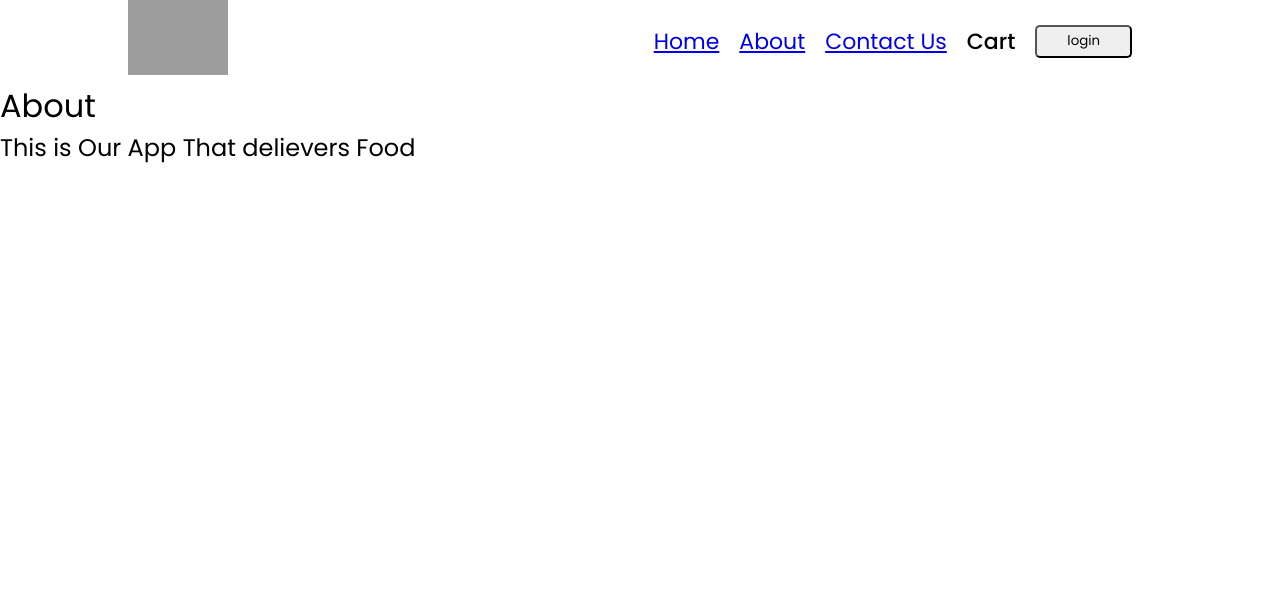
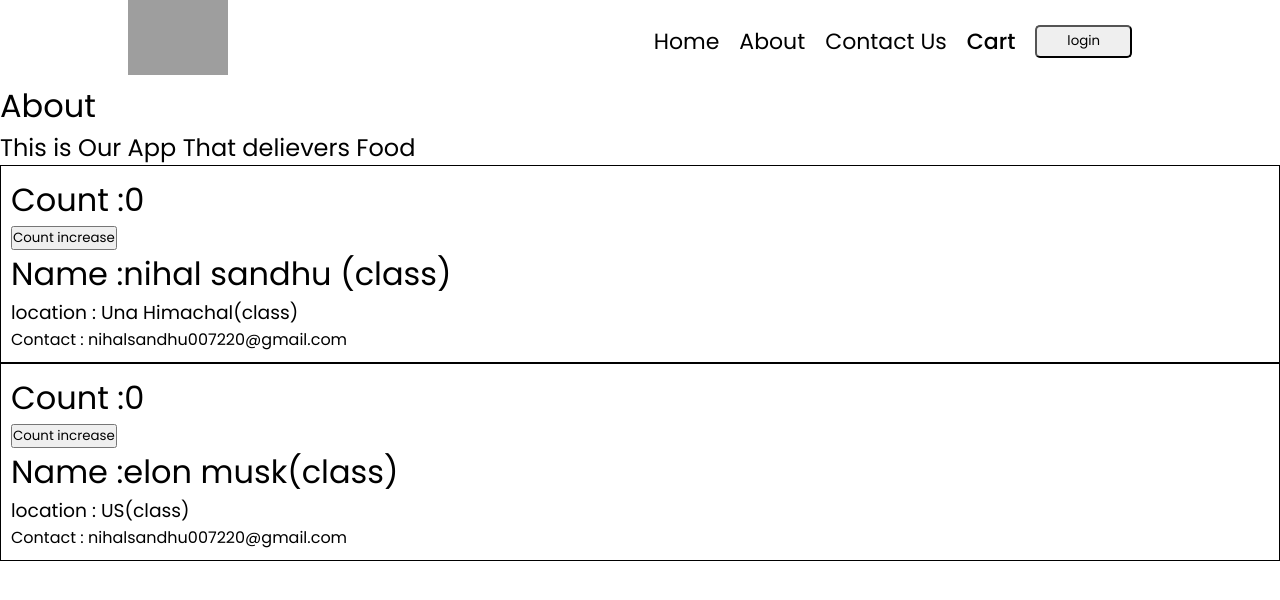
Before and after one commit to nihalsandhu09/The-React-Mastery, a React (Vite) app: page /about in a window 1280 px wide. Shown: the top 600 px of the page. Built offline with nearby package versions, Linux system fonts and the light colour scheme; grey boxes are pictures that could not be loaded.

Commit message:
class based component

```diff
--- a/index.css
+++ b/index.css
@@ -44,7 +44,7 @@ ul>li{
 .res-card{
     width: 350px;
     height: 370px;
-
+    color: black;
 
     padding: 5px;
     box-sizing: border-box;
@@ -67,6 +67,7 @@ ul>li{
 .res-info{
     margin-left: 10px ;
     margin-top: 2px;
+
 }
 .res-info>h3{
     font-weight: 700;
@@ -201,9 +202,7 @@ ul>li{
 }
 
 
-Link{
-  text-decoration: none;
-}
+
 
 .menu-card{
   display: flex;
@@ -213,3 +212,11 @@ Link{
   width: 200px;
   border-radius: 10px;
 }
+.link {
+  text-decoration: none;
+  color: black;
+}
+.user-card{
+  padding: 10px;
+  border: 1px solid black;
+}
--- a/src/components/About.js
+++ b/src/components/About.js
@@ -1,11 +1,30 @@
+import { Component } from "react";
+import User from "./User";
+import UserClass from "./userClass";
+class About extends Component {
+  constructor(props) {
+    super(props);
+    console.log(" parent constructor");
+  }
+  componentDidMount() {
+    console.log("  parent component did mount");
+  }
+  render() {
+    console.log("parent render");
+    return (
+      <div>
+        <h1>About</h1>
+        <h2>This is Our App That delievers Food</h2>
+        {/* <User name={"Nihal Sandhu(functional)"} /> */}
 
-const About = () => {
-  return (
-    <div>
+        <UserClass
+          name={"nihal sandhu (class)"}
+          location={"Una Himachal(class) "}
+        />
+        <UserClass name={"elon musk(class)"} location={"US(class) "} />
+      </div>
+    );
+  }
+}
 
-      <h1>About</h1>
-      <h2>This is Our App That delievers Food</h2>
-    </div>
-  );
-};
 export default About;
--- a/src/components/Body.js
+++ b/src/components/Body.js
@@ -92,6 +92,7 @@ const Body = () => {
           {filteredrestaurant.map((restaurant) => {
             return (
               <Link
+                className="link"
                 key={restaurant?.info?.id}
                 to={"/restaurants/" + restaurant?.info?.id}
               >
--- a/src/components/Header.js
+++ b/src/components/Header.js
@@ -5,11 +5,10 @@ const Header = () => {
   let [btnName, setbtnName] = useState("login");
   const handlebtn = () => {
     btnName === "login" ? setbtnName("logout") : setbtnName("login");
-    console.log(btnName);
   };
-  console.log("header rendered");
+
   useEffect(() => {
-    console.log("useEffect");
+
   }, []);
   return (
     <div className="margin">
@@ -20,13 +19,19 @@ const Header = () => {
         <div className="nav-items">
           <ul>
             <li>
-              <Link to="/">Home</Link>
+              <Link className="link" to="/">
+                Home
+              </Link>
             </li>
             <li>
-              <Link to="/about">About</Link>
+              <Link className="link" to="/about">
+                About
+              </Link>
             </li>
             <li>
-              <Link to="/contact">Contact Us</Link>
+              <Link className="link" to="/contact">
+                Contact Us
+              </Link>
             </li>
             <li>Cart</li>
             <button className="login" onClick={handlebtn}>
--- /dev/null
+++ b/src/components/User.js
@@ -0,0 +1,34 @@
+import { useEffect, useState } from "react";
+
+const User = (props) => {
+  const [count, setCount] = useState(0);
+  const [count2, setCount2] = useState(1);
+useEffect(()=>{
+
+},[])
+  return (
+    <div className="user-card">
+      <h1>Count:{count}</h1>
+      <button
+        onClick={() => {
+          setCount(count + 1);
+        }}
+      >
+        Update Count
+      </button>
+      <h2>Count2:{count2}</h2>
+      <button
+        onClick={() => {
+          setCount2(count2 + 1);
+        }}
+      >
+        Update Count2
+      </button>
+      <h1>Name : {props.name}</h1>
+      <h3>location : Una</h3>
+      <h4>Contact : nihalsandhu007220@gmail.com</h4>
+    </div>
+  );
+};
+
+export default User;
--- /dev/null
+++ b/src/components/userClass.js
@@ -0,0 +1,42 @@
+import React from "react";
+
+class UserClass extends React.Component {
+  constructor(props) {
+    super(props);
+
+    this.state = {
+      count: 0,
+      count2: 1,
+    };
+    console.log(this.props.name + "Child Constructor");
+  }
+
+  componentDidMount() {
+    console.log(this.props.name + "  child component did mount");
+  }
+
+  render() {
+    const { name, location } = this.props;
+    const { count } = this.state;
+    console.log(this.props.name + " Child render");
+    return (
+      <div className="user-card">
+        <h1>Count :{count}</h1>
+        <button
+          onClick={() => {
+            this.setState({
+              count: this.state.count + 1,
+            });
+          }}
+        >
+          Count increase
+        </button>
+        <h1>Name :{name}</h1>
+        <h3>location : {location}</h3>
+        <h4>Contact : nihalsandhu007220@gmail.com</h4>
+      </div>
+    );
+  }
+}
+
+export default UserClass;
```
